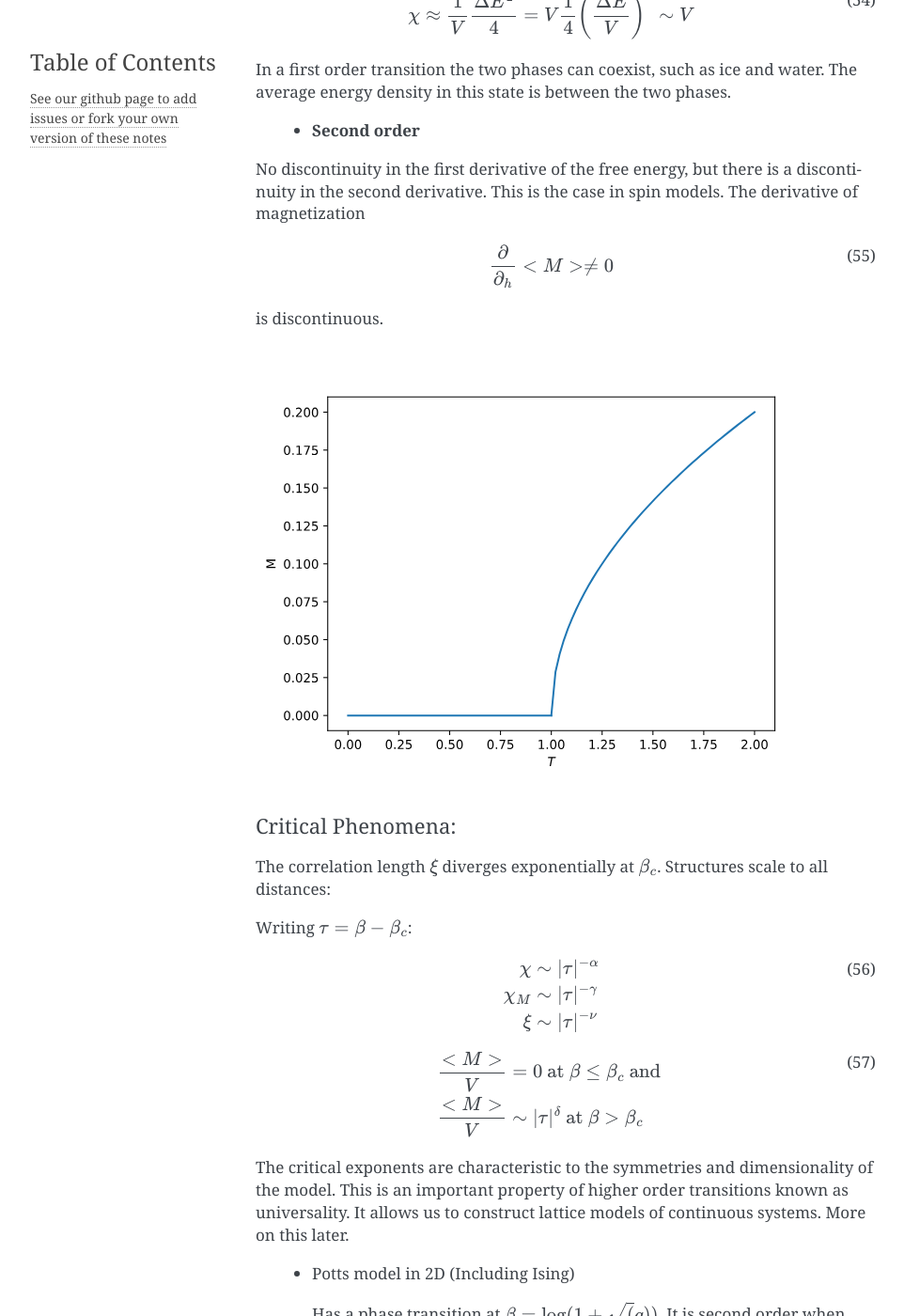
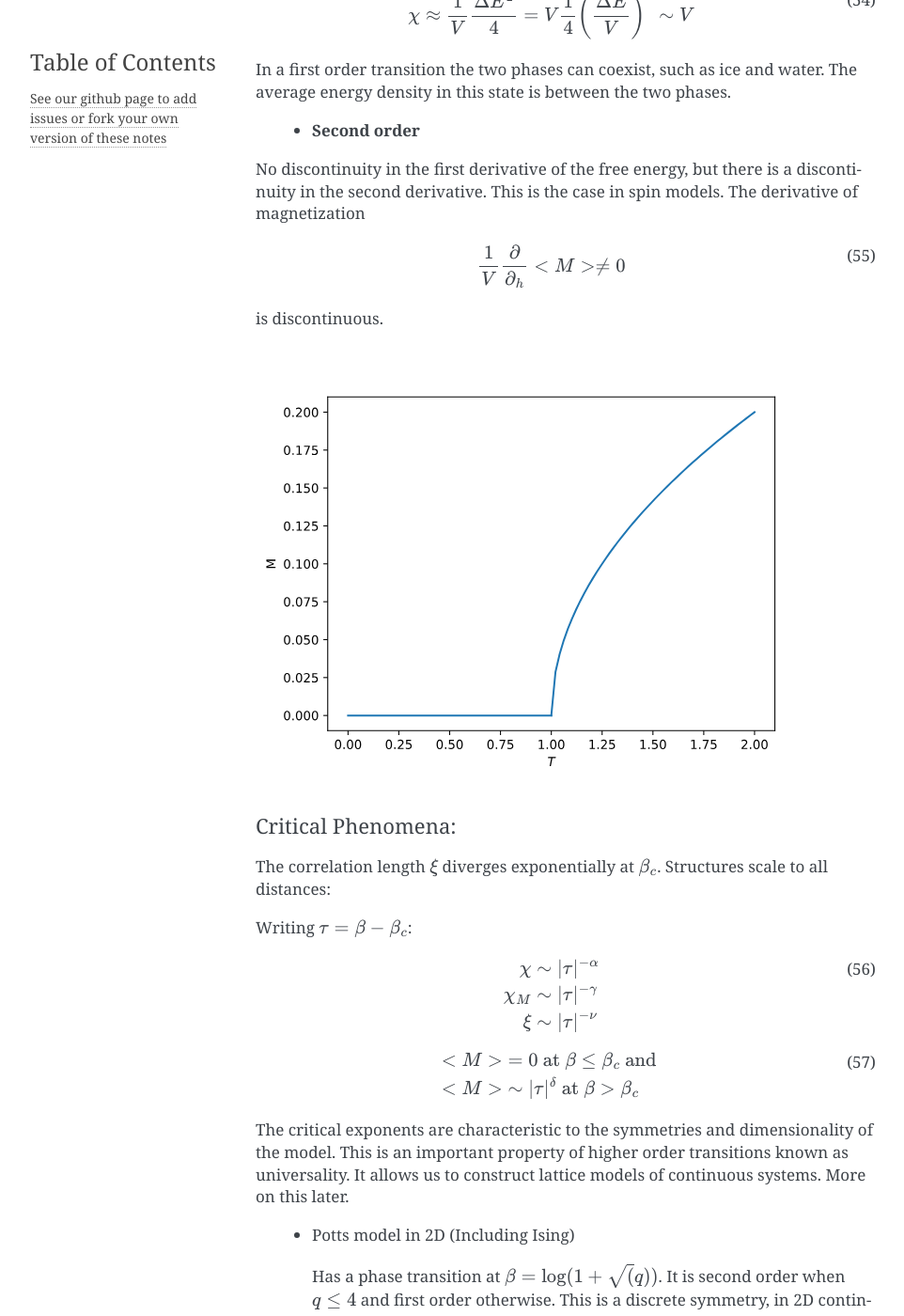
Before and after one commit to rantahar/Lattice-Field-Theory, a Sphinx documentation site: the page built from source/index.rst, in a window 1280 px wide and 1400 px high, scrolled down 14461 px. Shown: the whole window at 94% size, without its empty margins (148-1110 px from the left). Built offline with Sphinx 7.4.7, drawn with Linux system fonts in a browser that asks for light colours; pages that are not in the unit, such as notebooks, are missing from menus; some of the changed text lies outside the part shown.

Commit message:
Fix measurables in symmetry breaking chapter

```diff
--- a/source/index.rst
+++ b/source/index.rst
@@ -683,7 +683,7 @@ In many models we have a broken symmetry at :math:`\beta > \beta_c` and a restor
    :label:
 
 .. math::
-   <M> = \frac{\partial}{\partial h} F
+   <M> = -\frac 1V \frac{\partial}{\partial h} F
    :label:
 
 
@@ -729,7 +729,7 @@ This is the case in spin models.
 The derivative of magnetization
 
 .. math::
-   \frac{\partial}{\partial_h}<M> \neq 0
+   \frac 1V \frac{\partial}{\partial_h}<M> \neq 0
    :label:
 
 is discontinuous.
@@ -762,8 +762,8 @@ Writing :math:`\tau = \beta-\beta_c`:
 
 
 .. math::
-   \frac{<M>}{V} &= 0 \textrm{ at } \beta \leq \beta_c \textrm{ and }\\
-   \frac{<M>}{V} &\sim |\tau|^\delta \textrm{ at } \beta > \beta_c
+   <M> &= 0 \textrm{ at } \beta \leq \beta_c \textrm{ and }\\
+   <M> &\sim |\tau|^\delta \textrm{ at } \beta > \beta_c
    :label:
 
 The critical exponents are characteristic to the symmetries and dimensionality of the model.
```
